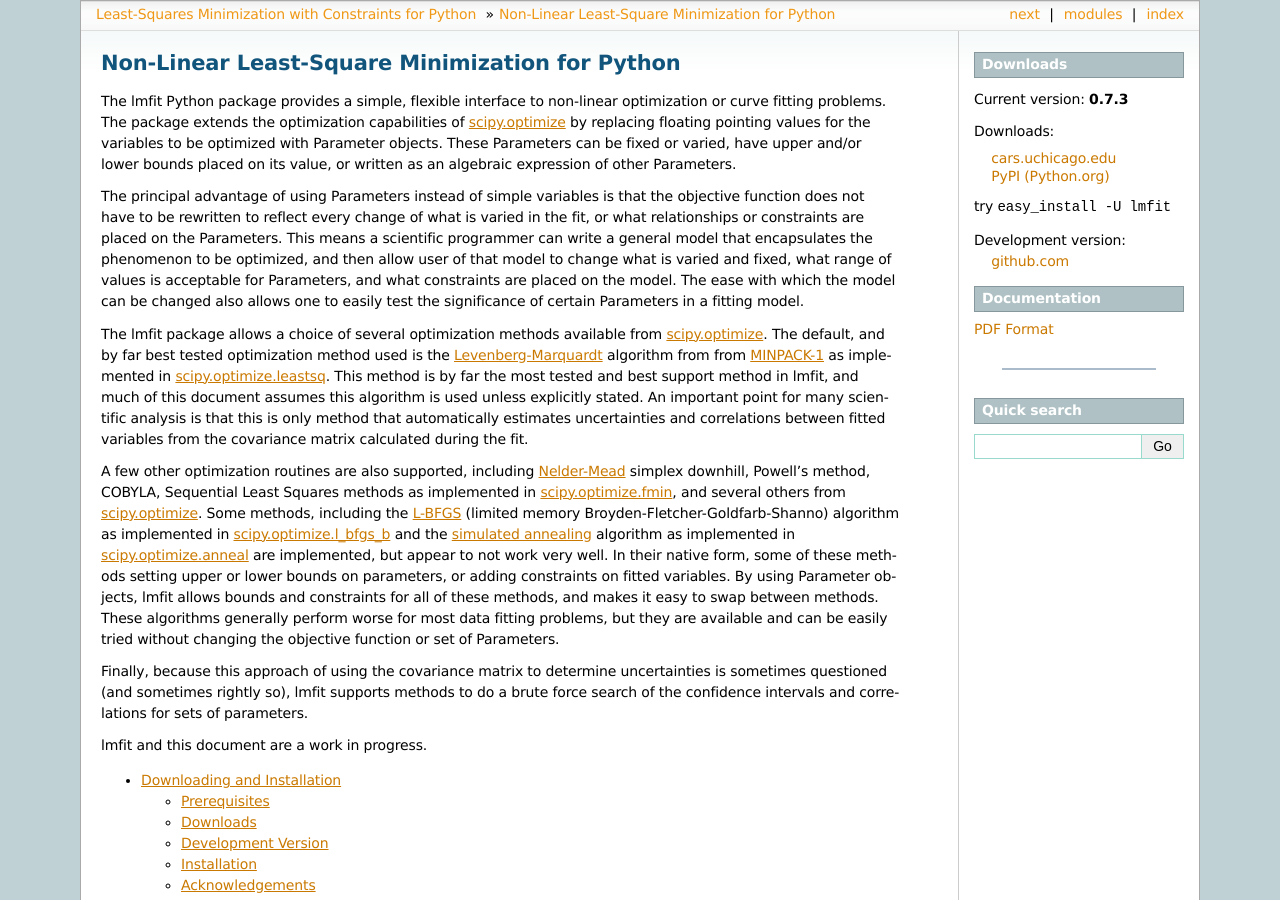
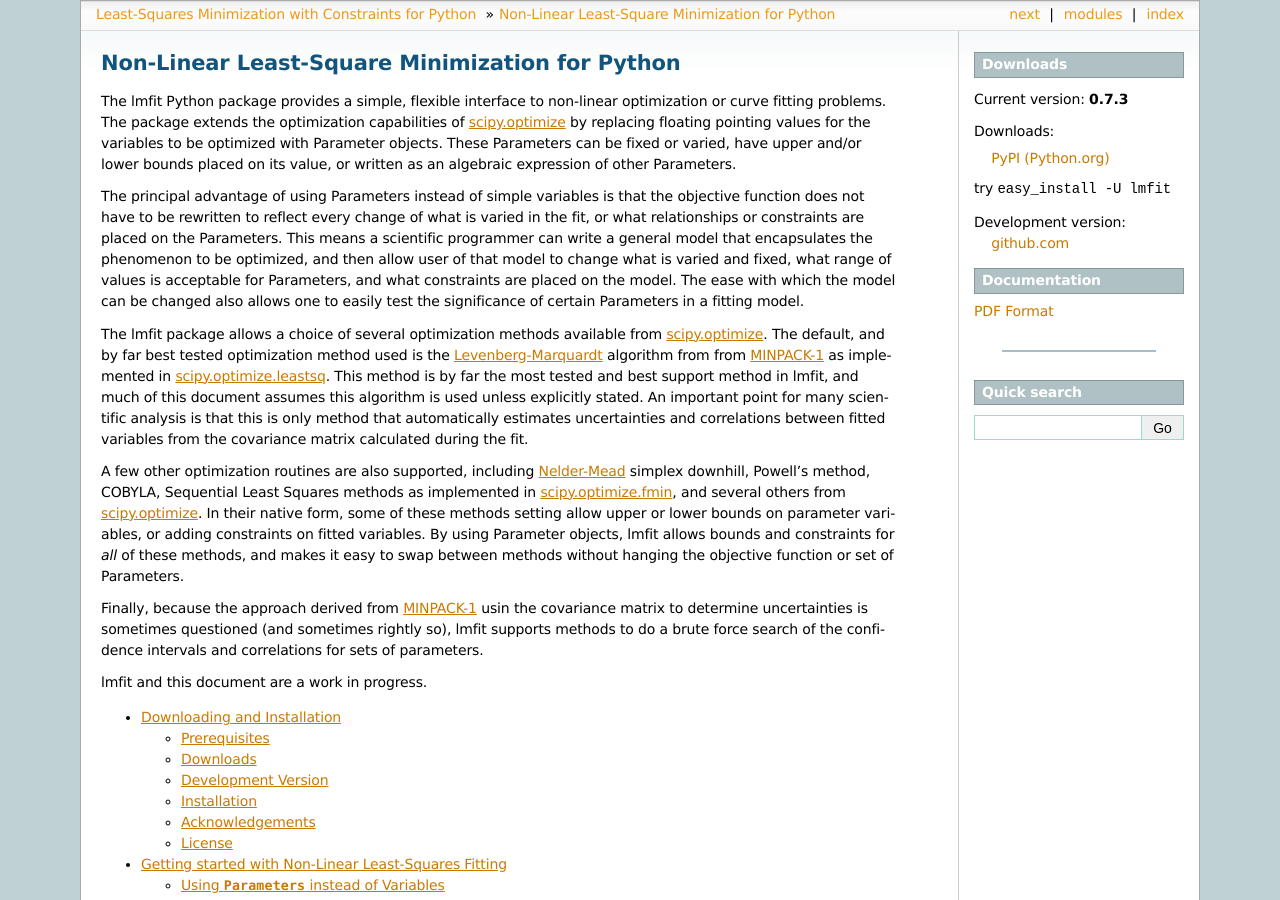
Before and after one commit to lmfit/lmfit-py, a Sphinx documentation site: the page built from doc/index.rst, in a window 1280 px wide and 900 px high. Built offline with Sphinx 7.4.7, drawn with Linux system fonts in a browser that asks for light colours; formulas are drawn with MathJax 3.

Commit message:
more fixes to doc

```diff
--- a/doc/_templates/indexsidebar.html
+++ b/doc/_templates/indexsidebar.html
@@ -2,13 +2,12 @@
 <p>Current version: <b>{{ release }}</b></p>
 <p>Downloads:
 <ul>
-  <li>&nbsp; &nbsp; <a href="http://cars.uchicago.edu/software/python/lmfit/src/">cars.uchicago.edu</a>
   <li>&nbsp; &nbsp; <a href="http://pypi.python.org/pypi/lmfit/">PyPI (Python.org)</a> <p>
        try <tt>easy_install -U lmfit</tt>
 </ul>
 <p>
 
-Development version: <br> &nbsp; &nbsp; <a href="https://github.com/newville/lmfit-py/">github.com</a> <br>
+Development version: <br> &nbsp; &nbsp; <a href="https://github.com/lmfit/lmfit-py/">github.com</a> <br>
 
 <h3>Documentation</h3>
 
--- a/doc/index.rst
+++ b/doc/index.rst
@@ -13,10 +13,8 @@
 .. _Nelder-Mead: http://en.wikipedia.org/wiki/Nelder-Mead_method
 .. _Levenberg-Marquardt: http://en.wikipedia.org/wiki/Levenberg-Marquardt_algorithm
 .. _L-BFGS:  http://en.wikipedia.org/wiki/Limited-memory_BFGS
-.. _simulated annealing: http://en.wikipedia.org/wiki/Simulated_annealing
 
 .. _MINPACK-1: http://en.wikipedia.org/wiki/MINPACK
-.. _asteval: http://newville.github.io/asteval/
 
 The lmfit Python package provides a simple, flexible interface to
 non-linear optimization or curve fitting problems.  The package extends the
@@ -49,22 +47,17 @@
 A few other optimization routines are also supported, including
 `Nelder-Mead`_ simplex downhill, Powell's method, COBYLA, Sequential Least
 Squares methods as implemented in `scipy.optimize.fmin`_, and several
-others from `scipy.optimize`_. Some methods, including the `L-BFGS`_
-(limited memory Broyden-Fletcher-Goldfarb-Shanno) algorithm as implemented
-in `scipy.optimize.l_bfgs_b`_ and the `simulated annealing`_ algorithm as
-implemented in `scipy.optimize.anneal`_ are implemented, but appear to not
-work very well.  In their native form, some of these methods setting upper
-or lower bounds on parameters, or adding constraints on fitted variables.
-By using Parameter objects, lmfit allows bounds and constraints for all of
-these methods, and makes it easy to swap between methods.  These algorithms
-generally perform worse for most data fitting problems, but they are
-available and can be easily tried without changing the objective function
-or set of Parameters.
+others from `scipy.optimize`_.  In their native form, some of these methods
+setting allow upper or lower bounds on parameter variables, or adding
+constraints on fitted variables.  By using Parameter objects, lmfit allows
+bounds and constraints for *all* of these methods, and makes it easy to
+swap between methods without hanging the objective function or set of
+Parameters.
 
-Finally, because this approach of using the covariance matrix to determine
-uncertainties is sometimes questioned (and sometimes rightly so), lmfit
-supports methods to do a brute force search of the confidence intervals and
-correlations for sets of parameters.
+Finally, because the approach derived from `MINPACK-1`_ usin the covariance
+matrix to determine uncertainties is sometimes questioned (and sometimes
+rightly so), lmfit supports methods to do a brute force search of the
+confidence intervals and correlations for sets of parameters.
 
 lmfit and this document are a work in progress.
 
--- a/doc/installation.rst
+++ b/doc/installation.rst
@@ -57,7 +57,7 @@
 
 To get the latest development version, use::
 
-   git clone http://github.com/newville/lmfit-py.git
+   git clone http://github.com/lmfit/lmfit-py.git
 
 
 Installation
```
